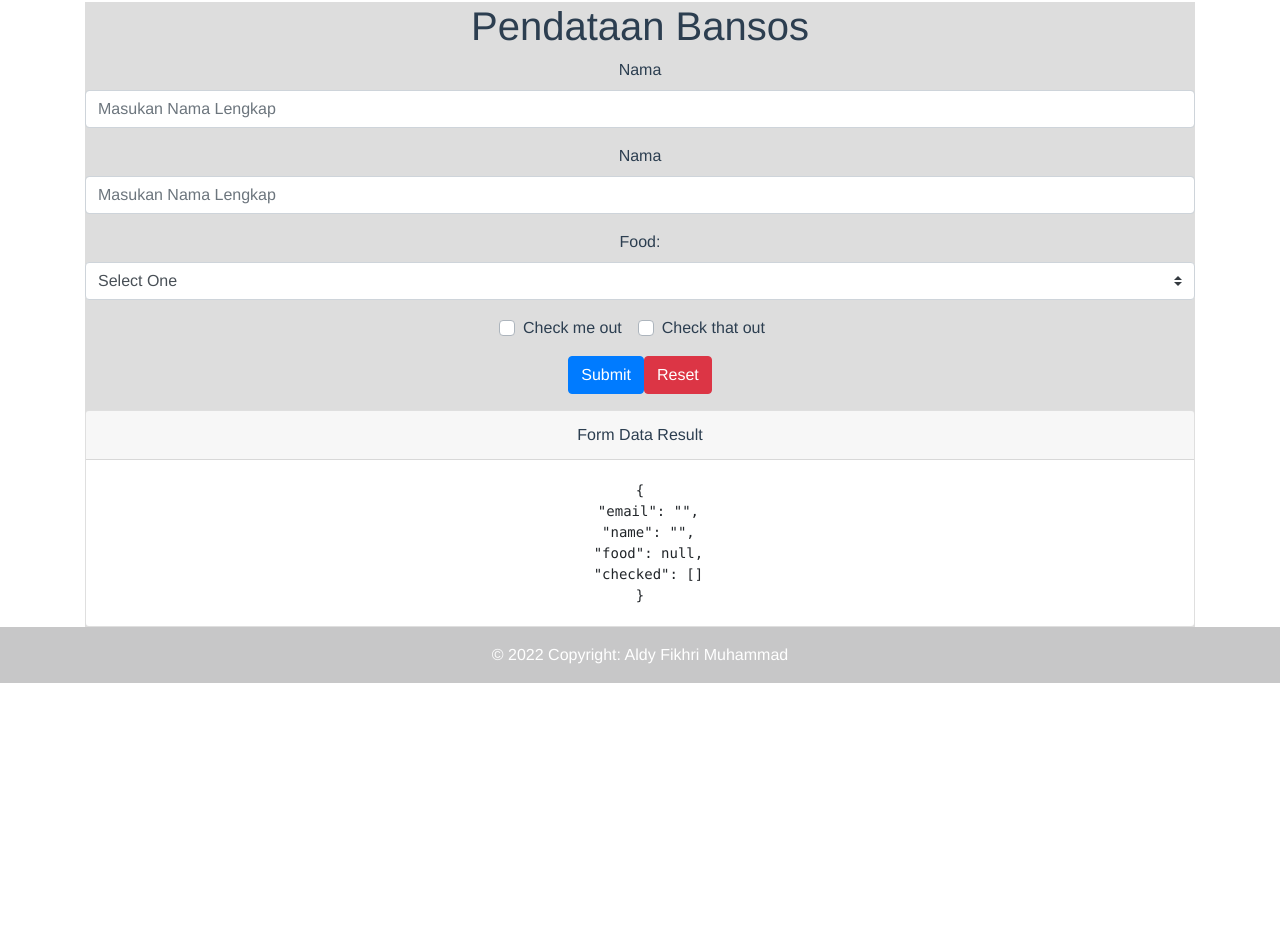
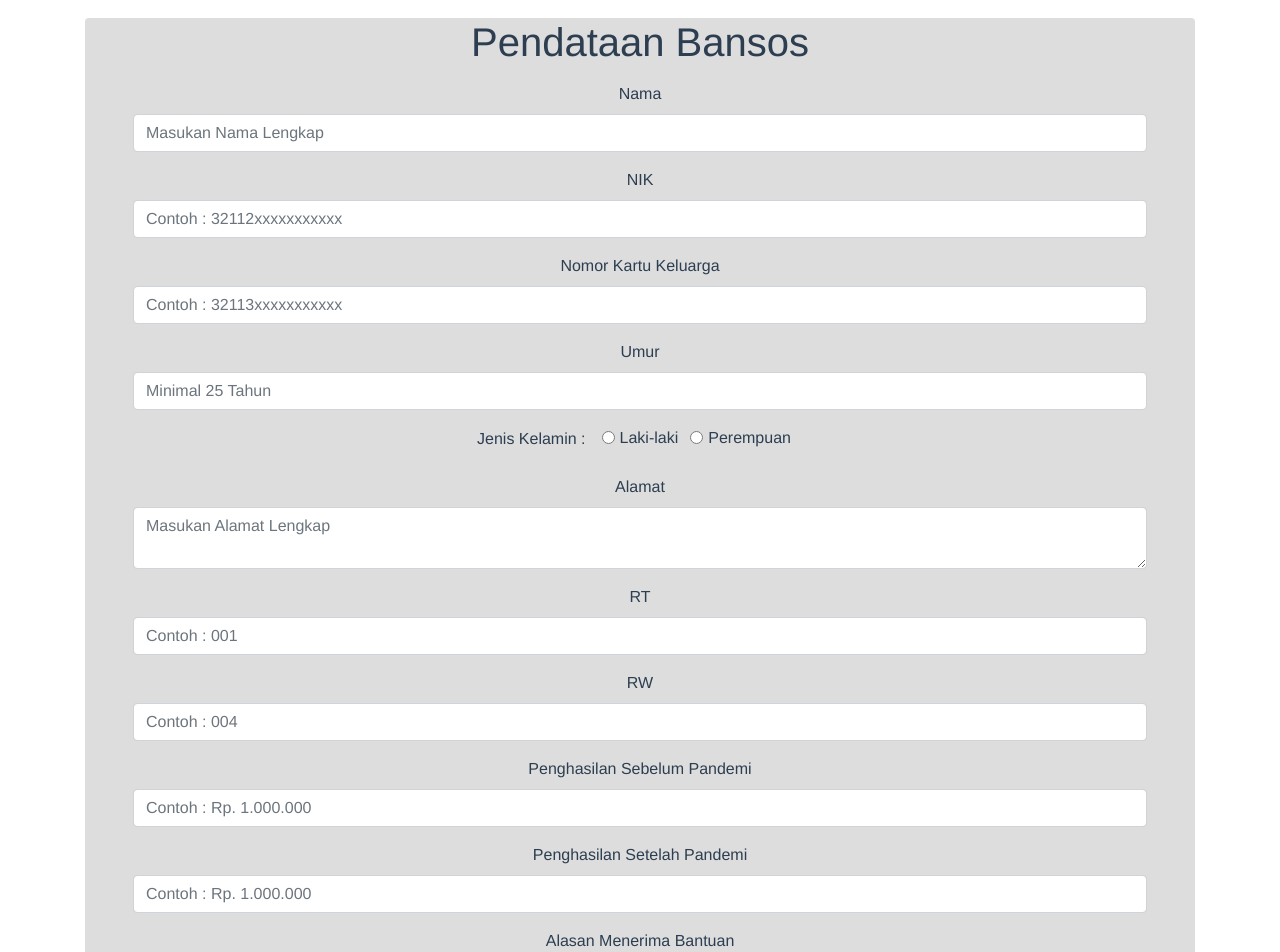
Before and after one commit to aldyfikhrimuhammad/Pendataan-Bansos-Frontend-JS-Project, a Vue app: page /inputData in a window 1280 px wide. Shown: the part 85-1037 px from the top of the page. Before the commit the page ends 800 px from the top, so only its background shows below. Built offline with nearby package versions, Linux system fonts and the light colour scheme.

Commit message:
Put Some Form Input

```diff
--- a/src/views/InputDataView.vue
+++ b/src/views/InputDataView.vue
@@ -7,35 +7,115 @@
         <div class="col-4 accent d-inline-block rounded-tr-lg"></div>
       </div>
     </div>
-    <div class="mx-auto my-auto" style="max-width: 800; background-color: #ddd">
-      <h1>Pendataan Bansos</h1>
+    <div class="mx-auto my-auto rounded px-5" style="max-width: 800; background-color: #ddd">
+      <h1 class="m-3">Pendataan Bansos</h1>
       <div>
-        <b-form @submit="onSubmit" @reset="onReset" v-if="show">
-          <b-form-group id="input-group-2" label="Nama" label-for="input-2">
-            <b-form-input id="input-2" v-model="form.name" :rules="[(v) => !!v || 'Nama wajib Diisi']" placeholder="Masukan Nama Lengkap" required></b-form-input>
-          </b-form-group>
+        <form class="needs-validation" novalidate>
+          <!-- Form Input Nama Lengkap -->
+          <div class="mb-3">
+            <label class="form-label">Nama</label>
+            <input type="text" class="form-control" v-model="nama" name="nama" :rules="[v => !!v || 'Nama wajib Diisi']" placeholder="Masukan Nama Lengkap" persistent-placeholder required />
+          </div>
 
-          <b-form-group id="input-group-2" label="Nama" label-for="input-2">
-            <b-form-input id="input-2" v-model="form.name" :rules="[(v) => !!v || 'Nama wajib Diisi']" placeholder="Masukan Nama Lengkap" required></b-form-input>
-          </b-form-group>
+          <!-- Form Input NIK -->
+          <div class="mb-3">
+            <label class="form-label">NIK</label>
+            <input type="text" class="form-control" v-model="nik" name="nik" :counter="16" @keypress="cekNumber" :rules="[v => !!v || 'NIK wajib diisi', rules.nik]" color="accent" placeholder="Contoh : 32112xxxxxxxxxxx" persistent-placeholder required />
+          </div>
 
-          <b-form-group id="input-group-3" label="Food:" label-for="input-3">
-            <b-form-select id="input-3" v-model="form.food" :options="foods" required></b-form-select>
-          </b-form-group>
+          <!-- Form Input Nomor KK -->
+          <div class="mb-3">
+            <label class="form-label">Nomor Kartu Keluarga</label>
+            <input type="text" class="form-control" v-model="noKK" name="kk" :counter="16" @keypress="cekNumber" :rules="[v => !!v || 'Nomor Kartu Keluarga wajib diisi', rules.kk]" placeholder="Contoh : 32113xxxxxxxxxxx" persistent-placeholder required />
+          </div>
 
-          <b-form-group id="input-group-4" v-slot="{ ariaDescribedby }">
-            <b-form-checkbox-group v-model="form.checked" id="checkboxes-4" :aria-describedby="ariaDescribedby">
-              <b-form-checkbox value="me">Check me out</b-form-checkbox>
-              <b-form-checkbox value="that">Check that out</b-form-checkbox>
-            </b-form-checkbox-group>
-          </b-form-group>
+          <!-- Form Input Umur -->
+          <div class="mb-3">
+            <label class="form-label">Umur</label>
+            <input type="text" class="form-control" v-model="umur" :rules="[v => !!v || 'Umur wajib diisi', rules.umur]" @keypress="cekNumber" placeholder="Minimal 25 Tahun" persistent-placeholder required />
+          </div>
 
-          <b-button type="submit" variant="primary">Submit</b-button>
-          <b-button type="reset" variant="danger">Reset</b-button>
-        </b-form>
-        <b-card class="mt-3" header="Form Data Result">
-          <pre class="m-0">{{ form }}</pre>
-        </b-card>
+          <!-- Form Input Jenis Kelamin -->
+          <div class="mb-3">
+            <label class="form-label mr-3">Jenis Kelamin : </label>
+            <div class="form-check form-check-inline">
+              <input class="form-check-input" type="radio" name="jenisKelamin" id="jenisKelamin1" value="Laki-laki" v-model="jenisKelamin" :rules="[v => !!v || 'Jenis Kelamin wajib diisi']" required />
+              <label class="form-check-label" for="jenisKelamin1">Laki-laki</label>
+            </div>
+            <div class="form-check form-check-inline">
+              <input class="form-check-input" type="radio" name="jenisKelamin" id="jenisKelamin2" value="Perempuan" v-model="jenisKelamin" :rules="[v => !!v || 'Jenis Kelamin wajib diisi']" required />
+              <label class="form-check-label" for="jenisKelamin2">Perempuan</label>
+            </div>
+          </div>
+
+          <!-- Form Input Alamat -->
+          <div class="mb-3">
+            <label class="form-label">Alamat</label>
+            <textarea class="form-control" v-model="alamat" name="alamat" :rules="[v => !!v || 'Alamat wajib diisi']" placeholder="Masukan Alamat Lengkap" persistent-placeholder required></textarea>
+          </div>
+
+          <!-- Form Input RT -->
+          <div class="mb-3">
+            <label class="form-label">RT</label>
+            <input type="text" class="form-control" v-model="rt" :rules="[v => !!v || 'RT wajib diisi', rules.rt]" @keypress="cekNumber" placeholder="Contoh : 001" persistent-placeholder required />
+          </div>
+
+          <!-- Form Input RW -->
+          <div class="mb-3">
+            <label class="form-label">RW</label>
+            <input type="text" class="form-control" v-model="rw" :rules="[v => !!v || 'RW wajib diisi', rules.rw]" @keypress="cekNumber" placeholder="Contoh : 004" persistent-placeholder required />
+          </div>
+
+          <!-- Form Input Penghasilan Sebelum Pandemi -->
+          <div class="mb-3">
+            <label class="form-label">Penghasilan Sebelum Pandemi</label>
+            <input type="text" class="form-control" v-model="penghasilanSebelumPandemi" :rules="[v => !!v || 'Penghasilan Sebelum Pandemi wajib diisi', rules.penghasilanSebelumPandemi]" @keypress="cekNumber" placeholder="Contoh : Rp. 1.000.000" persistent-placeholder required />
+          </div>
+
+          <!-- Form Input Penghasilan Setelah Pandemi -->
+          <div class="mb-3">
+            <label class="form-label">Penghasilan Setelah Pandemi</label>
+            <input type="text" class="form-control" v-model="penghasilanSetelahPandemi" :rules="[v => !!v || 'Penghasilan Setelah Pandemi wajib diisi', rules.penghasilanSetelahPandemi]" @keypress="cekNumber" placeholder="Contoh : Rp. 1.000.000" persistent-placeholder required />
+          </div>
+
+          <!-- Form Input Alasan Menerima Bantuan Use Select -->
+          <div class="mb-3">
+            <label class="form-label">Alasan Menerima Bantuan</label>
+            <select class="form-control" v-model="alasanTerpilih"
+            :items="alasanList"
+            :rules="[(v) => !!v || 'Alasan wajib diisi']"
+            label="Alasan membutuhkan bantuan"
+            placeholder="Pilih salah satu"
+            :menu-props="{ overflowX: true }"
+            attach
+            persistent-placeholder
+            auto
+            required>
+            </select>
+
+            <div class="invalid-feedback">
+              Alasan wajib diisi
+            </div>
+          </div>
+
+          <!-- Form Input Foto KTP -->
+          <div class="mb-3">
+            <label class="form-label">Foto KTP</label>
+            <input type="file" class="form-control"  name="fotoKTP" :rules="[v => !!v || 'Foto KTP wajib diisi']" placeholder="Masukan Foto KTP" persistent-placeholder required />
+          </div>
+
+          <!-- Form Input Foto KK -->
+          <div class="mb-3">
+            <label class="form-label">Foto Kartu Keluarga</label>
+            <input type="file" class="form-control" name="fotoKK" :rules="[v => !!v || 'Foto Kartu Keluarga wajib diisi']" placeholder="Masukan Foto Kartu Keluarga" persistent-placeholder required />
+          </div>
+
+          <div class="mb-3 form-check">
+            <input type="checkbox" class="form-check-input" id="exampleCheck1" />
+            <label class="form-check-label" for="exampleCheck1">Check me out</label>
+          </div>
+          <button type="submit" class="btn btn-primary">Submit</button>
+        </form>
       </div>
     </div>
   </div>
@@ -43,18 +123,69 @@
 
 <script>
 export default {
-  data() {
-    return {
-      form: {
-        email: "",
-        name: "",
-        food: null,
-        checked: [],
-      },
-      foods: [{ text: "Select One", value: null }, "Carrots", "Beans", "Tomatoes", "Corn"],
-      show: true,
-    };
+  data: () => ({
+    valid: true,
+    loadingButton: false,
+    nama: "",
+    nik: "",
+    noKK: "",
+    fotoKTP: null,
+    fotoKK: null,
+    umur: "",
+    alamat: "",
+    jenisKelamin: "",
+    RT: "",
+    RW: "",
+    PengSebelumPandemi: "",
+    PengSetelahPandemi: "",
+    alasanTerpilih: null,
+    alasanLainnya: "",
+    alasanList: ["Kehilangan Pekerjaan", "Kepala keluarga terdampak atau korban Covid", "Tergolong fakir/miskin semenjak sebelum Covid", "Lainnya"],
+    check: false,
+    messagesFoto: ["Foto tidak boleh lebih dari 2MB", "Format file PNG/JPG/JPEG/BMP"],
+    rules: {
+      photoSize: (v) => !v || v.size <= 2000000 || "Ukuran file terlalu besar",
+      photoType: (v) => !v || ["image/png", "image/jpeg", "image/jpeg", "image/bmp"].indexOf(v.type) >= 0 || "Format file salah",
+      umur: (v) => (v && v >= 25) || "Umur harus 25 atau keatas",
+      nik: (v) => (v && v.length == 16) || "NIK harus berjumlah 16 digit",
+      kk: (v) => (v && v.length == 16) || "Nomor KK harus berjumlah 16 digit",
+      alamat: (v) => (v && v.length <= 255) || "Alamat tidak boleh lebih dari 255 karakter",
+    },
+  }),
+
+  computed: {
+    statusKTP() {
+      return this.$refs.ktp;
+    },
+    statusKK() {
+      return this.$refs.kk;
+    },
+    inputedData() {
+      return {
+        nama: this.nama,
+        nik: this.nik,
+        noKK: this.noKK,
+        fotoKTP: this.fotoKTP,
+        fotoKK: this.fotoKK,
+        umur: this.umur,
+        alamat: this.alamat,
+        jenisKelamin: this.jenisKelamin,
+        RT: this.RT,
+        RW: this.RW,
+        PengSebelumPandemi: this.PengSebelumPandemi,
+        PengSetelahPandemi: this.PengSetelahPandemi,
+        alasan: this.alasan,
+      };
+    },
+    alasan() {
+      if (this.alasanTerpilih && this.alasanTerpilih == "Lainnya") {
+        return this.alasanLainnya;
+      }
+
+      return this.alasanTerpilih;
+    },
   },
+
   methods: {
     onSubmit(event) {
       event.preventDefault();
@@ -63,16 +194,83 @@ export default {
     onReset(event) {
       event.preventDefault();
       // Reset our form values
-      this.form.email = "";
-      this.form.name = "";
-      this.form.food = null;
-      this.form.checked = [];
+      this.nama = "";
+      this.food = null;
+      this.checked = [];
       // Trick to reset/clear native browser form validation state
       this.show = false;
       this.$nextTick(() => {
         this.show = true;
       });
     },
+    sleep(ms) {
+      return new Promise((resolve) => setTimeout(resolve, ms));
+    },
+
+    randomNumber(min, max) {
+      return Math.random() * (max - min) + min;
+    },
+
+    async submit() {
+      if (this.$refs.form.validate()) {
+        let time = Math.floor(this.randomNumber(1400, 1600));
+        console.log({
+          responseTime: time,
+          data: this.inputedData,
+        });
+        this.loadingButton = true;
+        await this.sleep(time);
+        if (time >= 1500) {
+          this.loadingButton = false;
+          this.setDialogStatus(true);
+        } else {
+          this.loadingButton = false;
+          this.$router.push({
+            name: "Info",
+            params: {
+              savedForm: true,
+            },
+          });
+        }
+      }
+    },
+
+    cekKTP() {
+      if (this.statusKTP.validate()) {
+        const reader = new FileReader();
+        reader.onload = (e) => {
+          this.fotoKTPPreview = e.target.result;
+        };
+        reader.readAsDataURL(this.fotoKTP);
+      } else {
+        this.fotoKTPPreview = "https://via.placeholder.com/150x150?text=KK";
+      }
+    },
+
+    cekKK() {
+      if (this.statusKK.validate()) {
+        const reader = new FileReader();
+
+        reader.onload = (e) => {
+          this.fotoKKPreview = e.target.result;
+        };
+        reader.readAsDataURL(this.fotoKK);
+      } else {
+        this.fotoKKPreview = "https://via.placeholder.com/150x150?text=KK";
+      }
+    },
+
+    cekNumber(event) {
+      if ((event.which != 8 && event.which != 0 && event.which < 48) || event.which > 57) {
+        event.preventDefault();
+      }
+
+      if (event.target.name == "nik" || event.target.name == "kk") {
+        if (event.target.value.length >= 16) {
+          event.preventDefault();
+        }
+      }
+    },
   },
 };
 </script>
```
